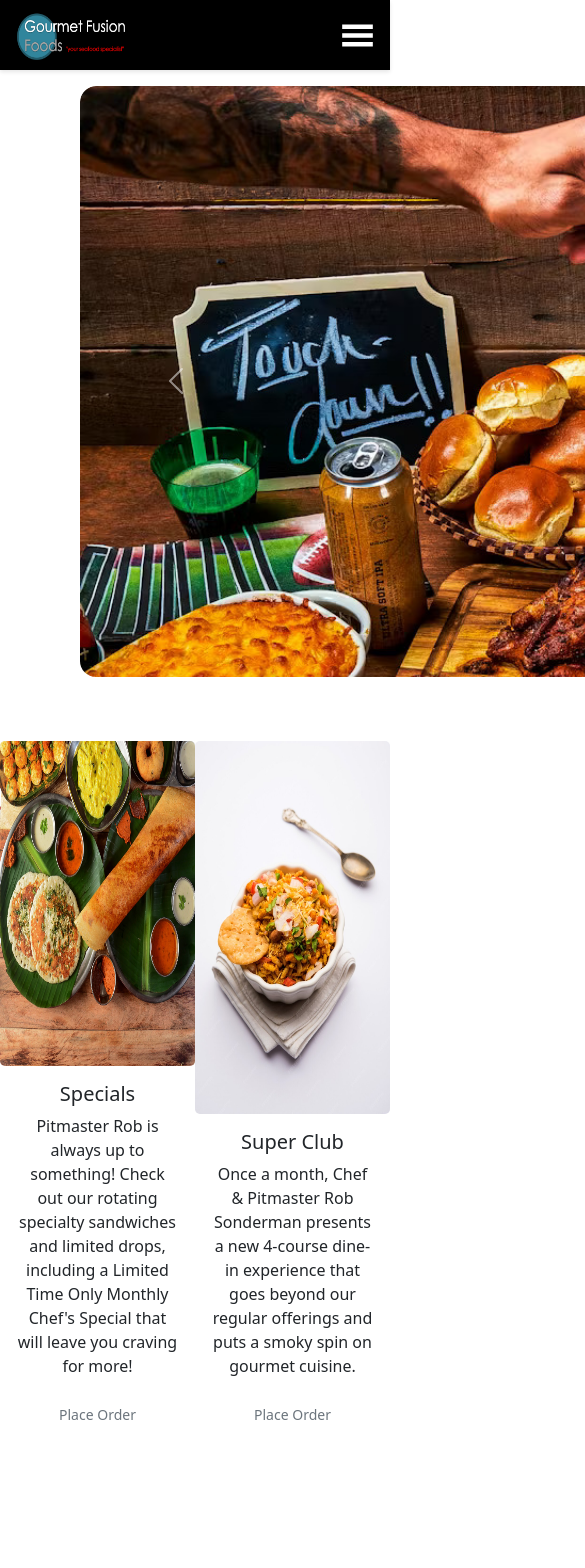
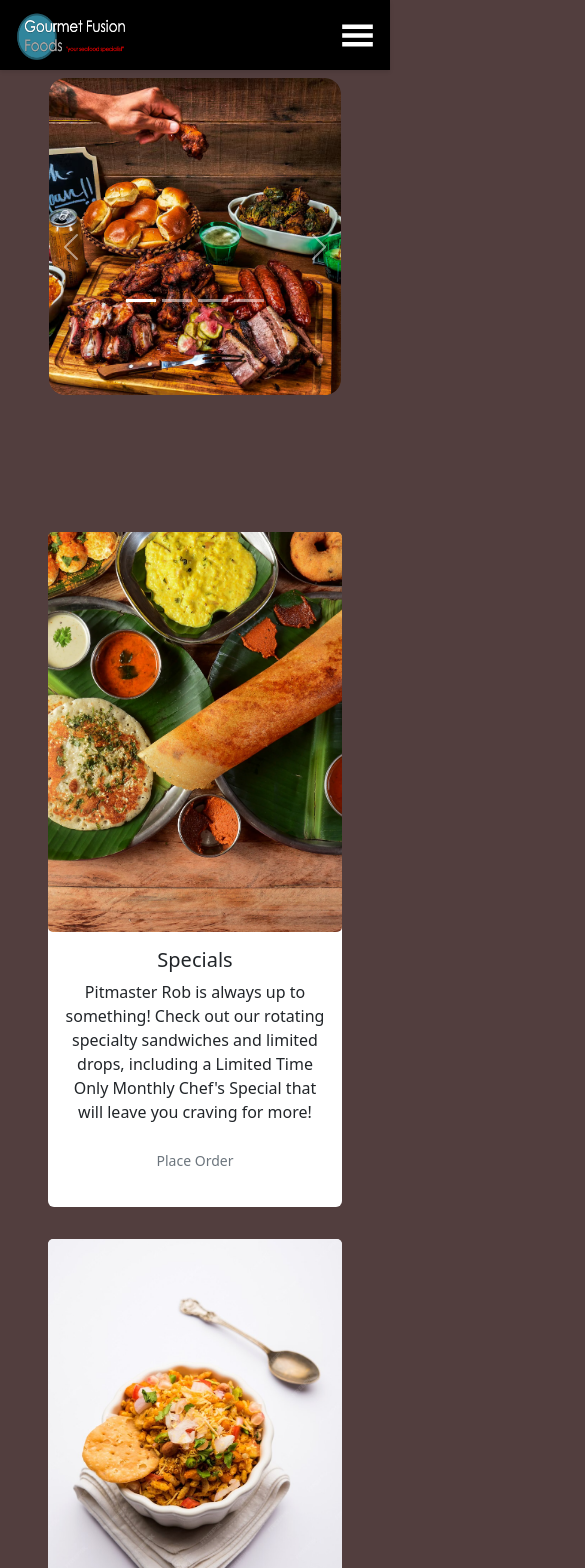
Before and after one commit to AnkushTyagi1/TBPPP-Group-12, a React (Create React App) app in the folder gourmetfusion/: page / in a window 390 px wide. Shown: the top 1568 px of the page, 585 px wide, since content can reach past the window. Before the commit the page ends 1461 px from the top, so only its background shows below. Built offline with nearby package versions, Linux system fonts and the light colour scheme.

Commit message:
somechanges in home page

```diff
--- a/gourmetfusion/src/pages/Home.css
+++ b/gourmetfusion/src/pages/Home.css
@@ -1,28 +1,64 @@
-#carouselExampleCaptions{
+#carouselExampleCaptions {
     display: flex;
     justify-content: center;
     height: 70vh;
-    width: 80rem;
-    margin-top: 1rem;
-    margin-left: 5rem;
+    width: 100%;
+    max-width: 80rem;
+    margin: 1rem auto;
 }
-body{
-    background-color: white
+
+body {
+    background-color: rgb(82, 62, 62);
 }
-.HomePageCard-container{
-    display: flex ;
-    width: 100vw;
-    height: 70vh;
-    justify-content: space-evenly;
-}
-.homePage-card{
-    height: 45rem !important;
-    width: 37rem !important;
-    margin-top: 4rem;
-    border: none;
-}
-.card-img{
-    height: 30rem;
-    width: 100%;
+
+.HomePageCard-container {
+    display: flex;
+    flex-wrap: wrap;
+    justify-content: center;
+    gap: 2rem;
+    padding: 2rem;
 
 }
+
+.homePage-card {
+    width: 100%;
+    max-width: 22rem;
+    height: auto;
+    border: none;
+    text-align: center;
+}
+
+.card-img {
+    width: 100%;
+    height: 400px;
+    object-fit: cover;
+}
+
+@media (max-width: 768px) {
+
+    .HomePageCard-container {
+        flex-direction: column;
+        align-items: center;
+    }
+    .homePage-card {
+        width: 100%;
+        max-width: 90%;
+    }
+    .carousel-indicators{
+        position: absolute;
+        top: 50%;
+    }
+    .carousel-control-prev{
+        height: 80%;
+    }
+    .carousel-control-next{
+        height: 80%;
+    }
+    #carouselExampleCaptions {
+        height: 50vh;
+        width: 90%;
+    }
+    .carousel-item img {
+        height: 100%;
+    }
+}
--- a/gourmetfusion/src/pages/Home.js
+++ b/gourmetfusion/src/pages/Home.js
@@ -4,7 +4,7 @@ import './Home.css'
 const Home = () => {
   return (
     <>
-    <div id="carouselExampleCaptions" className="carousel slide" data-bs-ride="carousel">
+    <div id="carouselExampleCaptions" className="carousel slide w-75 m-auto mt-2" data-bs-ride="carousel">
       <div class="carousel-indicators">
         <button type="button" data-bs-target="#carouselExampleCaptions" data-bs-slide-to="0" class="active" aria-current="true" aria-label="Slide 1"></button>
         <button type="button" data-bs-target="#carouselExampleCaptions" data-bs-slide-to="1" aria-label="Slide 2"></button>
@@ -67,7 +67,7 @@ const Home = () => {
     {/* HomePage Cards */}
 
       <div className='HomePageCard-container'>
-          <div class="card homePage-card" style={{width: "18rem"}}>
+          <div class="card homePage-card" >
             <img src="./homePage-card.webp" class="card-img-top card-img" alt="Special-Dish"/>
             <div class="card-body">
               <h5 class="card-title">Specials</h5>
@@ -75,7 +75,7 @@ const Home = () => {
               <a href="/" class="btn btn-outline-secondary btn-lg">Place Order</a>
           </div>
           </div>
-          <div class="card homePage-card" style={{width: "18rem"}}>
+          <div class="card homePage-card" >
             <img src="./homePage-card-01.jpg" class="card-img-top card-img" alt="Special-Dish"/>
             <div class="card-body">
               <h5 class="card-title">Super Club</h5>
```
